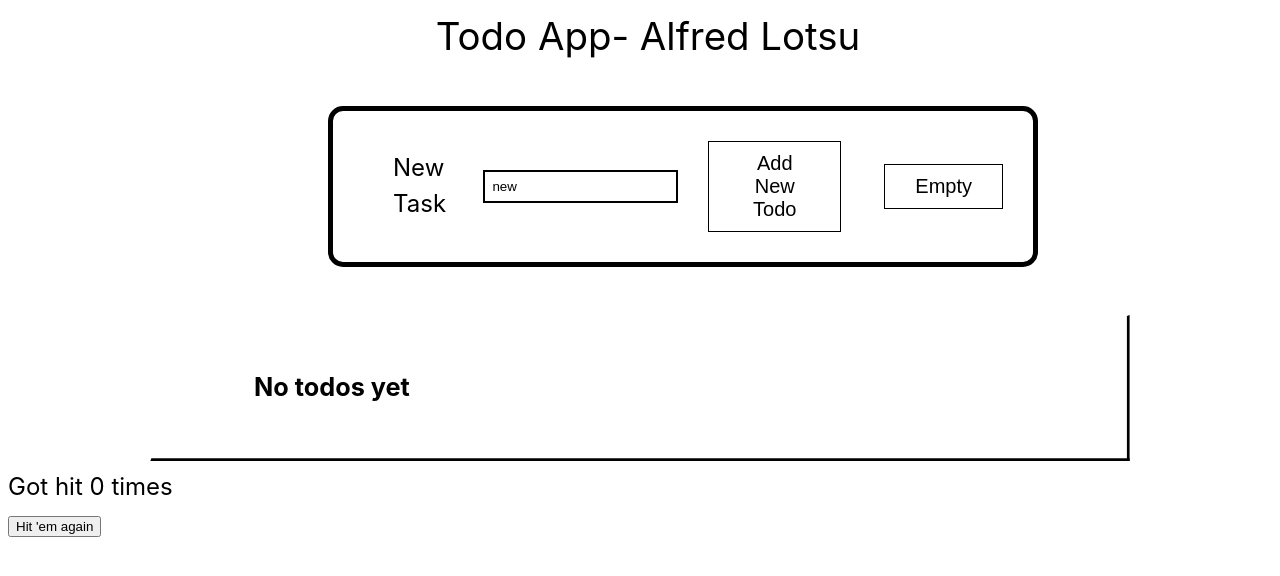
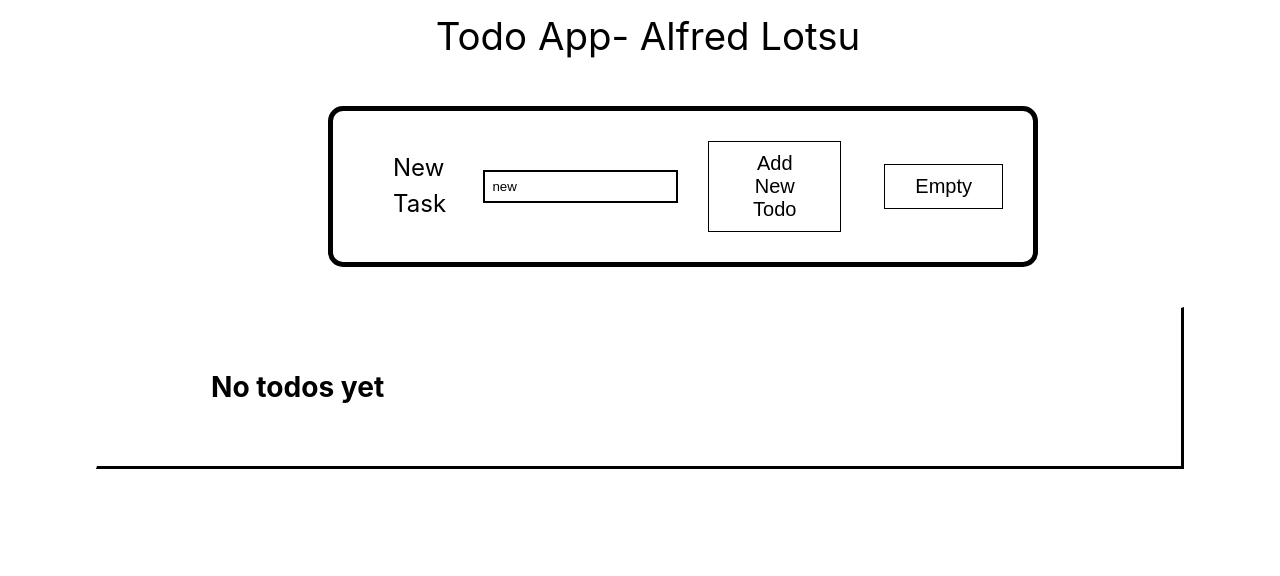
Before and after one commit to aslotsu/todos, a Svelte app: page / in a window 1280 px wide. Shown: the top 576 px of the page. Built offline with nearby package versions, Linux system fonts and the light colour scheme.

Commit message:
v 1.1.2 further subtle updates to ui

```diff
--- a/src/App.svelte
+++ b/src/App.svelte
@@ -4,7 +4,7 @@
     import Todo from "./components/Todo.svelte";
     import TodoList from "./components/TodoList.svelte";
     import {flip} from "svelte/animate";
-    import {fade, fly} from "svelte/transition";
+    import {fade} from "svelte/transition";
     import Keyblock from "./components/Keyblock.svelte";
 
     let task = ''
@@ -32,16 +32,16 @@
 
 <TodoList >
     {#each $todoStore as todo (todo)}
-        <div in:fly={{duration: 400}}>
+        <div animate:flip={{duration: 400}}>
             <Todo  {todo}/>
         </div>
     {:else}
-        <h3 in:fade={{delay: 400, duration: 400}}>No todos yet</h3>
+        <h3 in:fade={{ duration: 200}}>No todos yet</h3>
     {/each}
 
 </TodoList>
 
-<Keyblock />
+<!--<Keyblock />-->
 
 <style>
 
--- a/src/components/TodoList.svelte
+++ b/src/components/TodoList.svelte
@@ -20,17 +20,17 @@
         display: grid;
         grid-template-columns: repeat(3, 1fr);
         place-items: center;
-        /*transition: scale 600ms ease;*/
+        transition: border 100ms ease;
 
     }
 
     div:not(:has(div)) {
-        scale: 0.9;
+    /*    scale: 0.9;*/
         border-bottom: 3px solid black;
         border-top: 1px solid transparent;
         border-right: 3px solid black;
         border-left: 1px solid transparent;
-
+    /**/
     }
 
 
```
